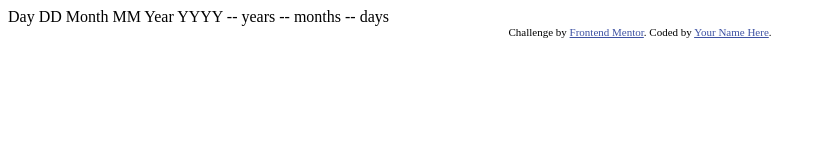
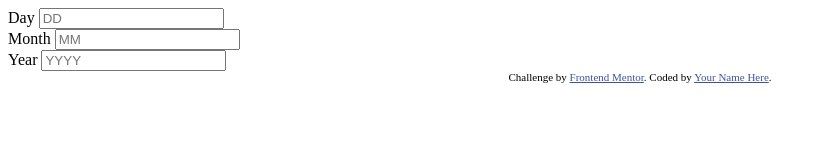
Before and after one commit to micaelafamilant/Age-Calculator-Demo, a plain HTML site: page index.html in a window 1280 px wide. Shown: the whole page, without its empty margins (0-824 px from the left). Drawn offline with Linux system fonts and the light colour scheme.

Commit message:
Adding form elements

```diff
--- a/index.html
+++ b/index.html
@@ -11,19 +11,32 @@
 
 </head>
 <body>
+  <form>
+    <div class ="form-row">
+      <div class="col">
+        <label for="day">Day</label>
+        <input type="day" class="form-control" placeholder="DD" id="day">
+      </div>
 
-  Day
-  DD
 
-  Month
-  MM
 
-  Year
-  YYYY
+      <div class="col">
+        <label for="month">Month</label>
+        <input type="number" class="form-control" placeholder="MM" id="month">
+      </div>
 
-  -- years
+
+
+      <div class="col">
+        <label for="year">Year</label>
+        <input type="number" class="form-control" placeholder="YYYY" id="year">
+      </div>
+    </div>
+  </form>
+
+  <!---- years
   -- months
-  -- days
+  -- days-->
 
 
 
```
